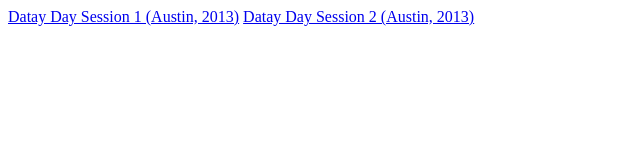
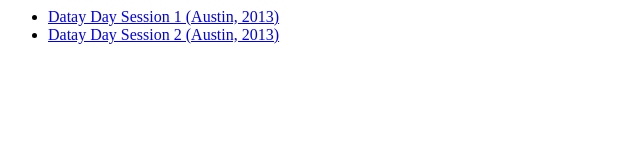
Before and after one commit to PraxentSoftware/astonishdesign.github.com, a plain HTML site: page index.html in a window 1280 px wide. Shown: the whole page, without its empty margins (0-640 px from the left). Drawn offline with Linux system fonts and the light colour scheme.

Commit message:
Update links to presentations
Signed-off-by: FilmKnurd <andrew@astonishdesigns.com>

```diff
--- a/index.html
+++ b/index.html
@@ -3,7 +3,9 @@
   <title>Astonish Design Presentations</title>
 </head>
 <body>
-  <a href="dataday-2013-s1" title="Data Day Austin 2013 Session 1">Datay Day Session 1 (Austin, 2013)</a>
-  <a href="dataday-2013-s1" title="Data Day Austin 2013 Session 2">Datay Day Session 2 (Austin, 2013)</a>
+  <ul>
+    <li><a href="dataday-2013-s1/index.html" title="Data Day Austin 2013 Session 1">Datay Day Session 1 (Austin, 2013)</a></li>
+    <li><a href="dataday-2013-s2/index.html" title="Data Day Austin 2013 Session 2">Datay Day Session 2 (Austin, 2013)</a></li>
+  </ul>
 </body>
 </html>
```
Also changed, not shown: dataday-2013-s2/index.html (+2 -2 lines).
